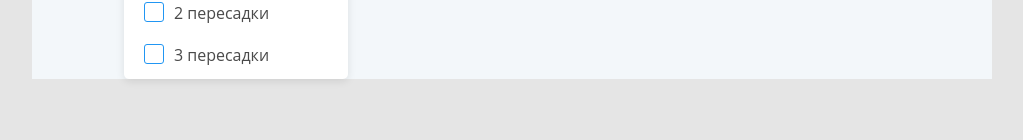
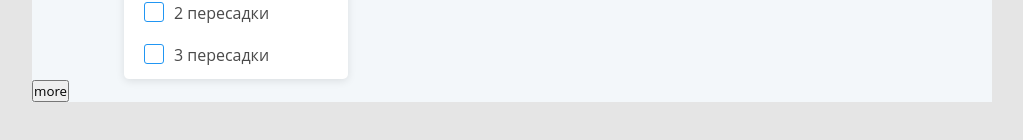
Before and after one commit to AntonM87/ReactAviasales, a React (Create React App) app: page / in a window 1280 px wide. Shown: the part 620-760 px from the top of the page, without its empty margins (128-1151 px from the left). Built offline with nearby package versions, Linux system fonts and the light colour scheme; no server answers.

Commit message:
проблема с передачей колбэка2

```diff
--- a/src/App.js
+++ b/src/App.js
@@ -66,9 +66,10 @@ export default class App extends React.Component {
           {/* обработать отсутсвие билетов */}
           <ListItem
             tickets={resArr}
-            handlerGetMoreTickets={this.getMoreTickets}
+          handlerGetMoreTickets={this.getMoreTickets}
           />
         </div >
+        <button onClick={() => { this.getMoreTickets() }}>more</button>
       </div>
     );
   }
```
Also changed, not shown: src/ListItem/ListItem.js (+7 -2 lines).
